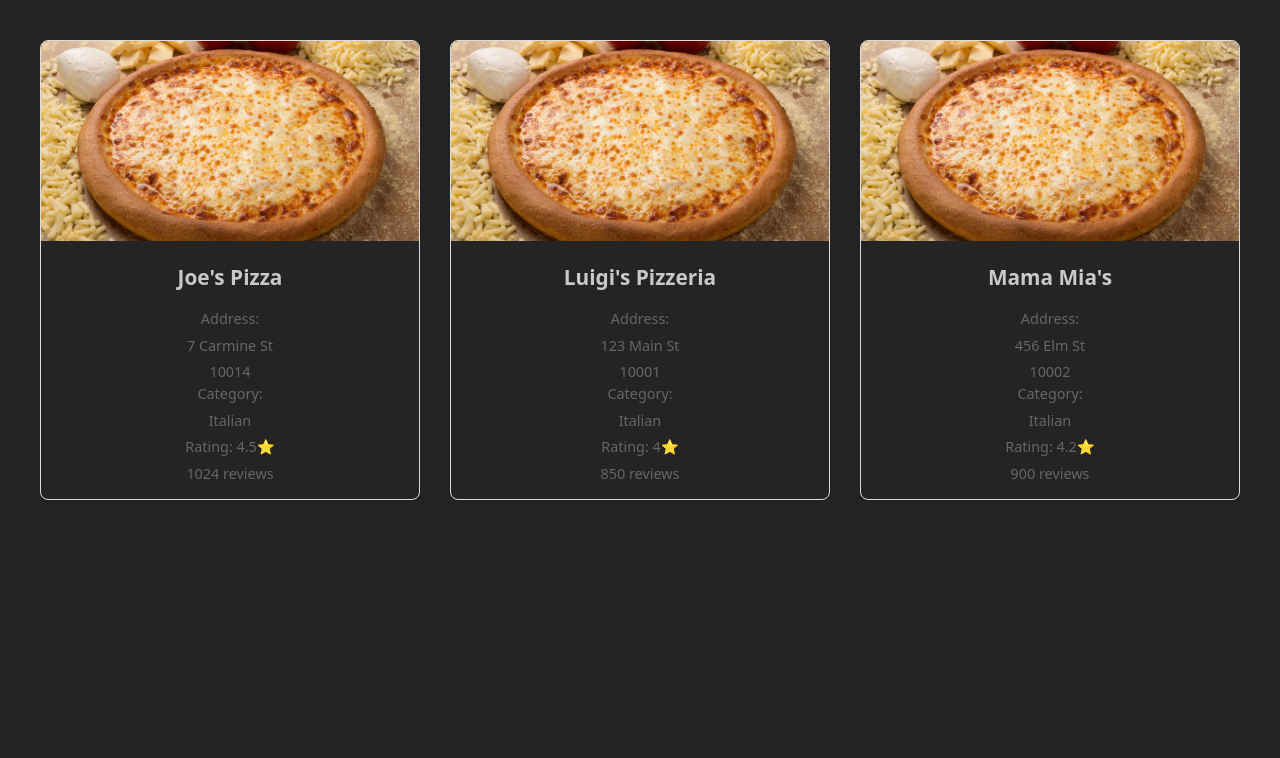
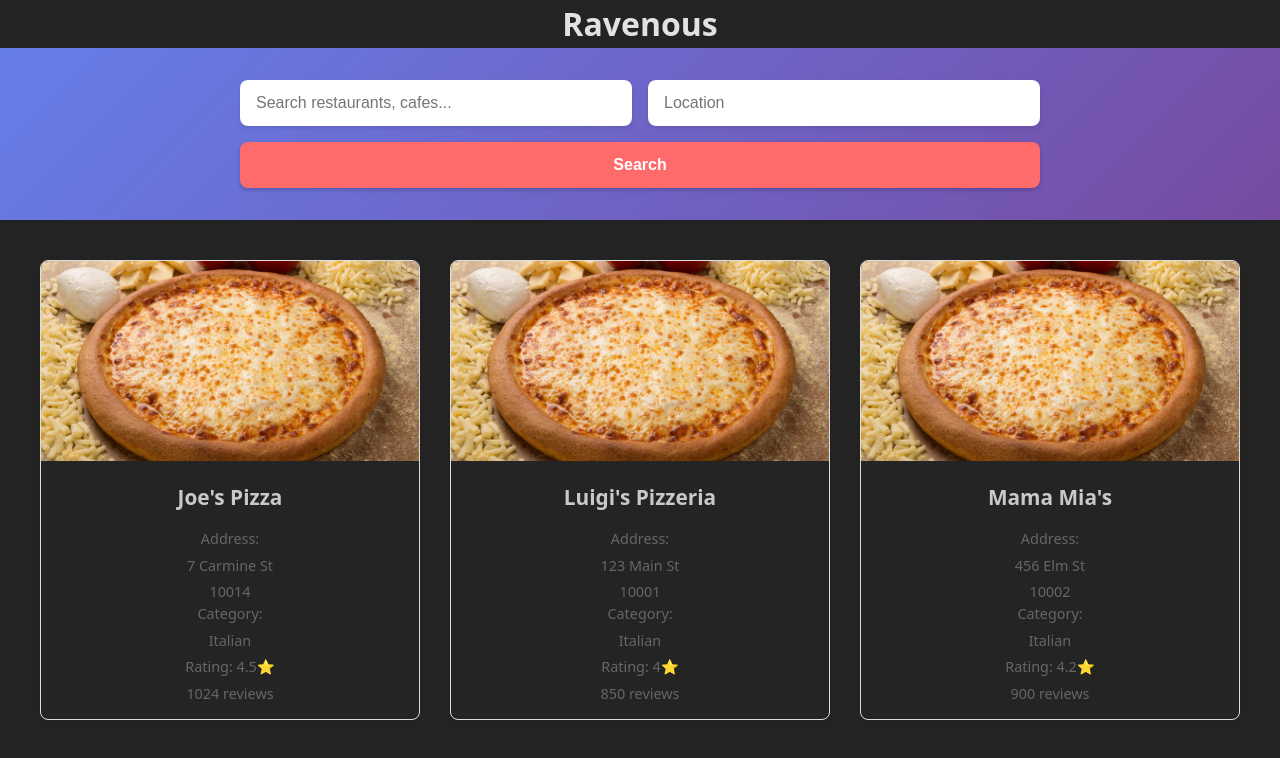
Before and after one commit to M-spina/Ravenous, a React (Vite) app: page / in a window 1280 px wide. Shown: the top 758 px of the page. Built offline with nearby package versions, Linux system fonts and the light colour scheme.

Commit message:
Add the SearchBar component along with it styling

```diff
--- a/src/App.jsx
+++ b/src/App.jsx
@@ -1,4 +1,5 @@
 import { useState } from 'react'
+import SearchBar from './components/SearchBar'
 import BusinessList from './components/businessList'
 import pizzaImage from './assets/14.jpg'
 
@@ -38,11 +39,18 @@ const testBusinesses = [
 ];
 
 function App() {
-  const [count, setCount] = useState(0)
+  const [businesses, setBusinesses] = useState(testBusinesses);
+
+  const handleSearch = (term, location) => {
+    console.log(`Searching for ${term} in ${location}`);
+    // Here you would typically make an API call to fetch businesses based on the search term and location
+  }
 
   return (
     <>
-      <BusinessList businesses={testBusinesses} />
+      <h1>Ravenous</h1>
+      <SearchBar onSearch={handleSearch} />
+      <BusinessList businesses={businesses} />
     </>
   )
 }
--- /dev/null
+++ b/src/Styles/SearchBar.css
@@ -0,0 +1,67 @@
+.search-bar {
+  background: linear-gradient(135deg, #667eea 0%, #764ba2 100%);
+  padding: 2rem 1rem;
+  box-shadow: 0 4px 6px rgba(0, 0, 0, 0.1);
+}
+
+.search-bar form {
+  max-width: 800px;
+  margin: 0 auto;
+}
+
+.search-inputs {
+  display: flex;
+  gap: 1rem;
+  margin-bottom: 1rem;
+  flex-wrap: wrap;
+}
+
+.search-inputs input {
+  flex: 1;
+  min-width: 200px;
+  padding: 0.875rem 1rem;
+  border: none;
+  border-radius: 8px;
+  font-size: 1rem;
+  box-shadow: 0 2px 4px rgba(0, 0, 0, 0.1);
+  transition: box-shadow 0.3s ease;
+}
+
+.search-inputs input:focus {
+  outline: none;
+  box-shadow: 0 4px 8px rgba(0, 0, 0, 0.2);
+}
+
+.search-bar button {
+  width: 100%;
+  padding: 0.875rem 2rem;
+  background-color: #ff6b6b;
+  color: white;
+  border: none;
+  border-radius: 8px;
+  font-size: 1rem;
+  font-weight: 600;
+  cursor: pointer;
+  transition: background-color 0.3s ease, transform 0.2s ease;
+  box-shadow: 0 2px 4px rgba(0, 0, 0, 0.2);
+}
+
+.search-bar button:hover {
+  background-color: #ee5a52;
+  transform: translateY(-2px);
+  box-shadow: 0 4px 8px rgba(0, 0, 0, 0.3);
+}
+
+.search-bar button:active {
+  transform: translateY(0);
+}
+
+@media (max-width: 600px) {
+  .search-inputs {
+    flex-direction: column;
+  }
+
+  .search-inputs input {
+    min-width: 100%;
+  }
+}
```
